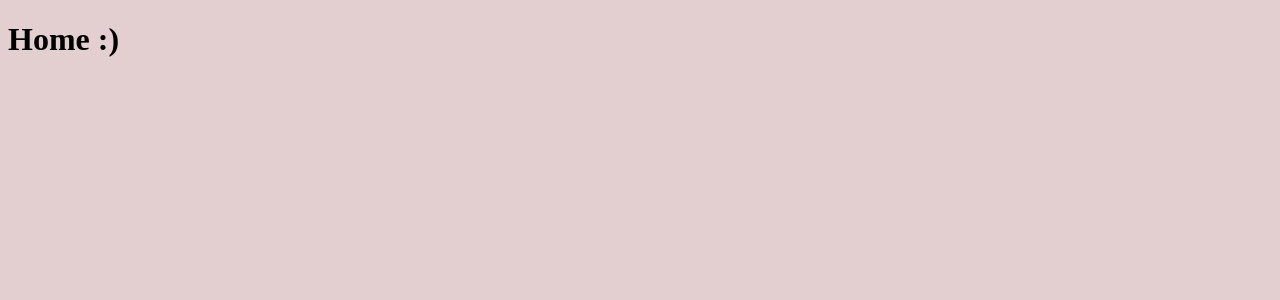
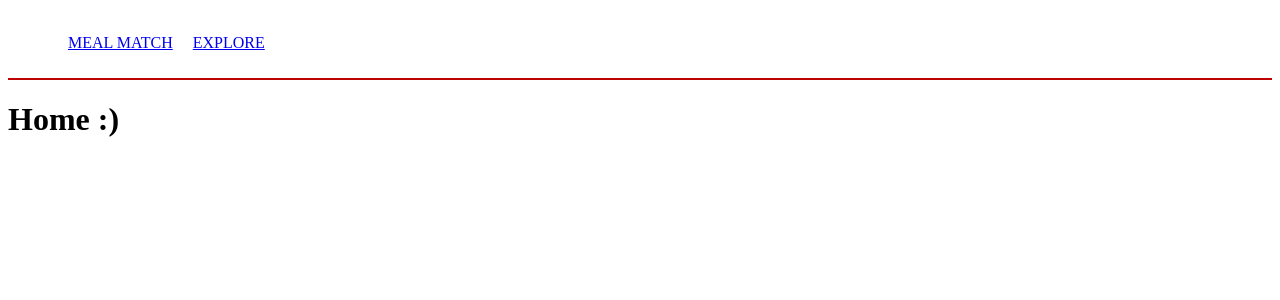
Before and after one commit to dharvi-22/tomate, a React (Create React App) app: page / in a window 1280 px wide. Shown: the top 300 px of the page. Built offline with nearby package versions, Linux system fonts and the light colour scheme.

Commit message:
fix: started header

```diff
--- a/src/App.js
+++ b/src/App.js
@@ -1,9 +1,11 @@
 import './styles/main.scss';
+import Header from "./components/header";
 
 function App() {
   return (
     <div className="App">
       <header>
+        <Header />
         <h1>
           Home :)
         </h1>
--- a/src/components/header.js
+++ b/src/components/header.js
@@ -1 +1,18 @@
 import React from "react";
+import "./header.scss";
+
+const Header =() => {
+    return (
+        <header className ="header">
+            <ul className = "nav-list">
+                <li>
+                    <a href="#"> MEAL MATCH </a>
+                </li>
+                <li>
+                    <a href="#"> EXPLORE </a>
+                </li>
+            </ul>
+        </header>
+    );
+};
+export default Header
--- a/src/components/header.scss
+++ b/src/components/header.scss
@@ -0,0 +1,12 @@
+.header {
+    background-color: white;
+    border-bottom: 2px solid #BD0300;
+    padding: 10px 20px;
+}
+
+.nav-list{
+    display: flex;
+    list-style: none;
+    gap: 20px;
+
+}
--- a/src/styles/global.scss
+++ b/src/styles/global.scss
@@ -1,4 +1,4 @@
 // Global Styles
 body {
-    background-color: rgb(227, 207, 207);
+    background-color: white;
   }
--- a/src/styles/main.scss
+++ b/src/styles/main.scss
@@ -1,2 +1,3 @@
 // Import all global styles
 @import 'global';
+@import "../components/header.scss";
```
